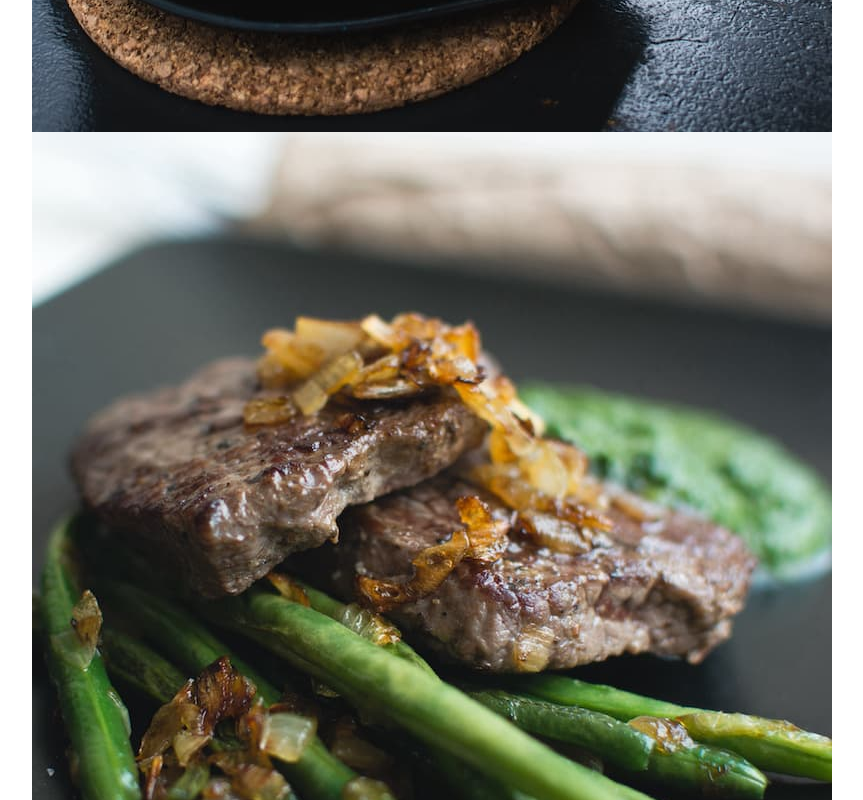
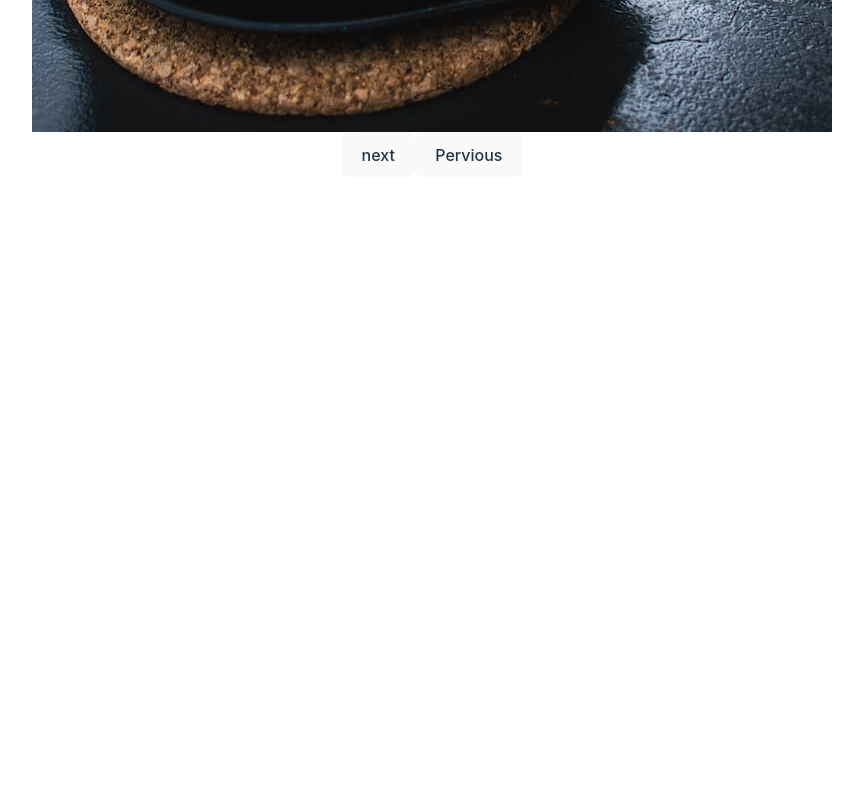
Before and after one commit to karemahamdy/caruosel, a React (Vite) app: page / in a window 1280 px wide. Shown: the part 700-1500 px from the top of the page, without its empty margins (208-1071 px from the left). After the commit the page ends 909 px from the top, so only its background shows below. Built offline with nearby package versions, Linux system fonts and the light colour scheme.

Commit message:
feat: add next and previos fun

```diff
--- a/src/components/Carousel..jsx
+++ b/src/components/Carousel..jsx
@@ -1,14 +1,30 @@
+import { useState } from "react"
 import { dataImg } from "../data/data"
 
 function Carousel() {
+ const [imgSlider, setImgSlder] = useState(0)
+
+ function NextImage() {
+  setImgSlder((prev)=> (prev  === dataImg.length - 1 ? 0 : prev + 1))
+ }
+
+
+ function PreviousImage() {
+  setImgSlder((prev)=> (prev  === 0 ? dataImg.length - 1 : prev - 1))
+
+
+ }
+
 
   return (
     <>
      <div className="carousel">
-    {dataImg.map((img ,index) => (
-    <img src={img.src} alt={img.alt} key={index} className=" w-[100%]"/>
-  ))}
+    {/* {dataImg.map((img ,index) => ( */}
+    <img src={dataImg[imgSlider].src} alt={dataImg.alt} key={dataImg[imgSlider].src} className=" w-[100%]"/>
+  {/* ))} */}
     </div>
+    <button onClick={NextImage}>next</button>
+    <button onClick={PreviousImage}> Pervious</button>
     </>
   )
 }
```
